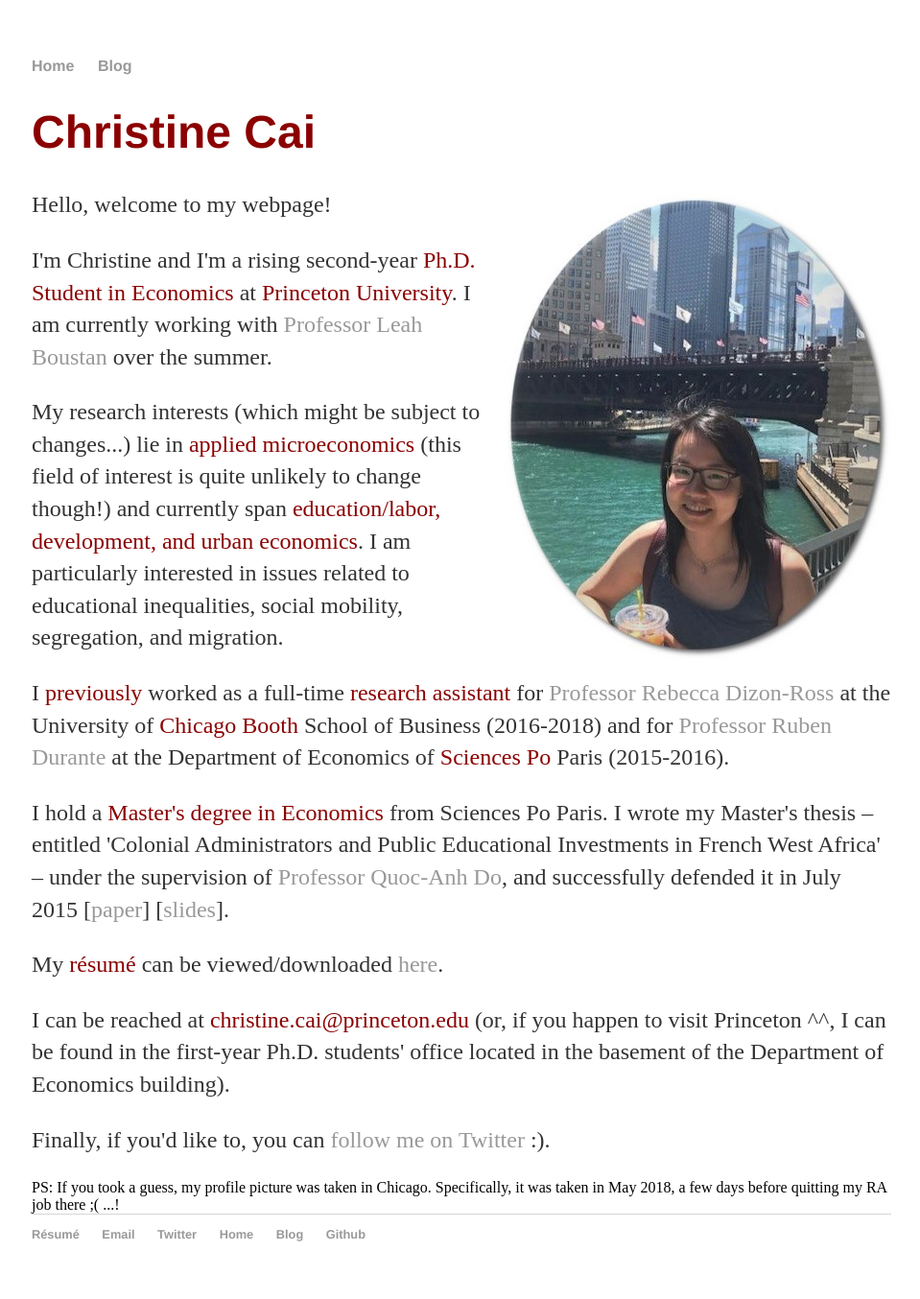
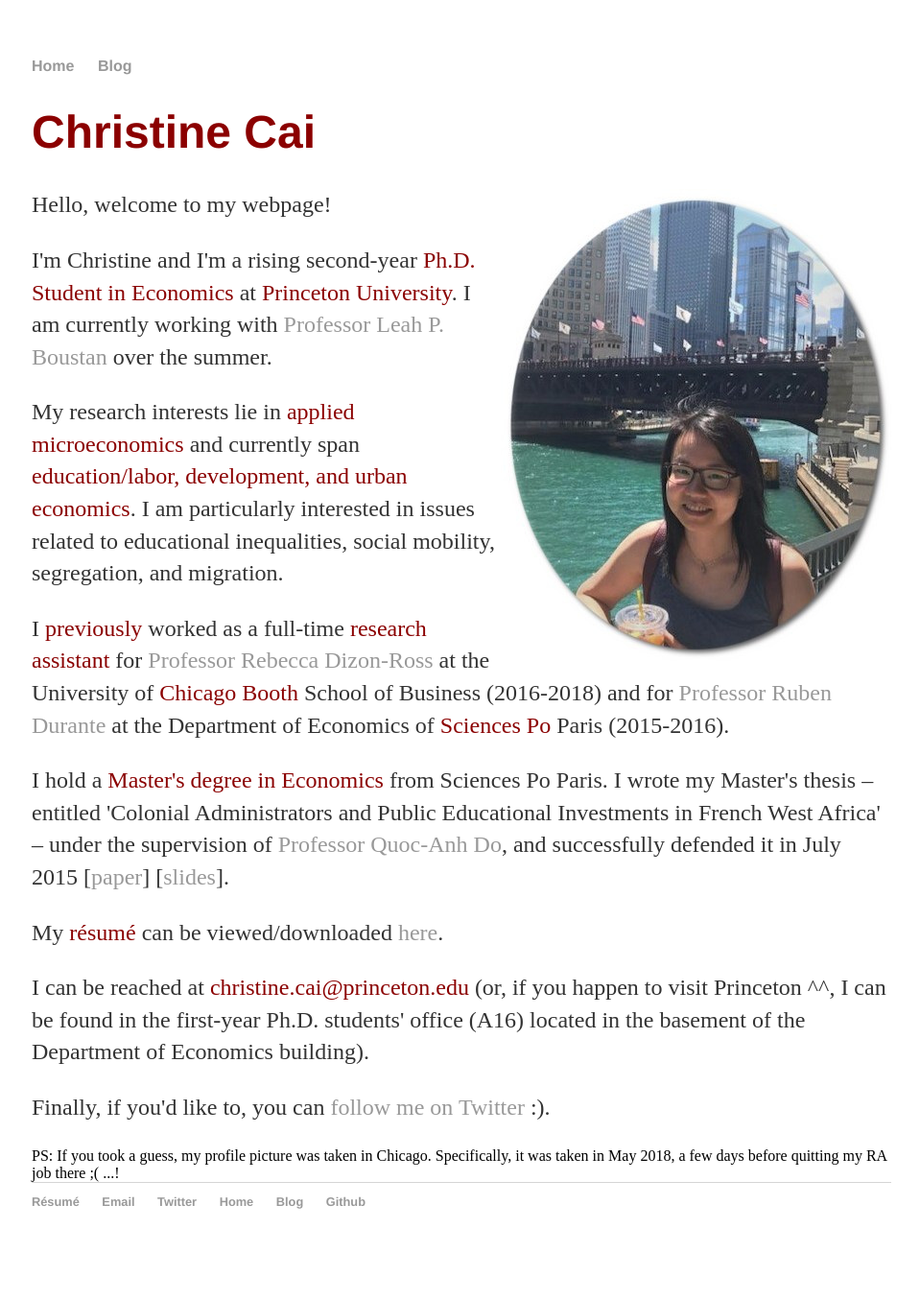
Before and after one commit to christinecai/christinecai.github.io, a Jekyll site: the page built from index.html, in a window 1280 px wide. Shown: the whole page at 96% size, without its empty margins (159-1118 px from the left). Built offline with Jekyll 4.4.1, drawn with Linux system fonts in a browser that asks for light colours; after the commit the page ends 1320 px from its top, so only the background shows below that.

Commit message:
Update index.html

```diff
--- a/index.html
+++ b/index.html
@@ -13,9 +13,9 @@
 
 		<p>Hello, welcome to my webpage!</p>
 
-	<p>I'm Christine and I'm a rising second-year <font color="darkred">Ph.D. Student in Economics</font> at <font color="darkred">Princeton University</font>. I am currently working with <a href="https://scholar.princeton.edu/lboustan/home">Professor Leah Boustan</a> over the summer.</p>
+	<p>I'm Christine and I'm a rising second-year <font color="darkred">Ph.D. Student in Economics</font> at <font color="darkred">Princeton University</font>. I am currently working with <a href="https://scholar.princeton.edu/lboustan/home">Professor Leah P. Boustan</a> over the summer.</p>
 
-		<p>My research interests (which might be subject to changes...) lie in <font color="darkred">applied microeconomics</font> (this field of interest is quite unlikely to change though!)
+		<p>My research interests lie in <font color="darkred">applied microeconomics</font>
 			and currently span <font color="darkred">education/labor, development, and urban economics</font>.
 			I am particularly interested in issues related to educational inequalities, social mobility, segregation, and migration.</p>
 
@@ -34,7 +34,7 @@
 <p>My <font color="darkred">résumé</font> can be viewed/downloaded <a href="/resume/resume_website.pdf">here</a>.</p>
 
 	<p>I can be reached at <font color="darkred">christine.cai@princeton.edu</font>
-		(or, if you happen to visit Princeton ^^, I can be found in the first-year Ph.D. students' office located in the basement of the Department of Economics building).</p>
+		(or, if you happen to visit Princeton ^^, I can be found in the first-year Ph.D. students' office (A16) located in the basement of the Department of Economics building).</p>
 
 		<p>Finally, if you'd like to, you can <a href="https://twitter.com/Christine_Cai27">follow me on Twitter</a> :).</p>
 
```
